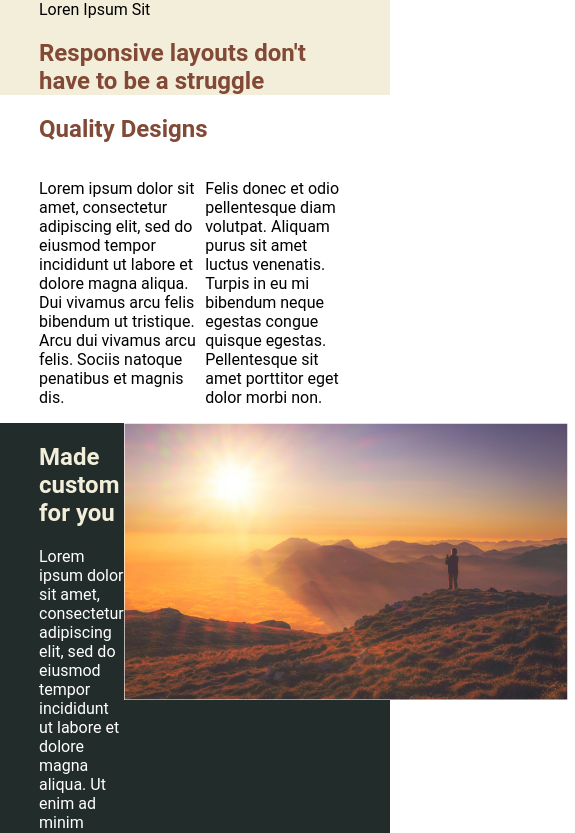
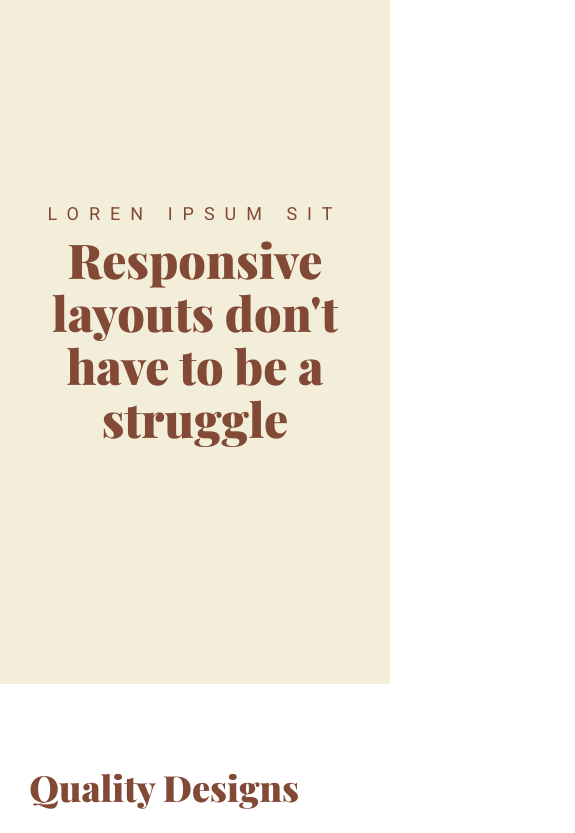
Before and after one commit to Ero6067/flexbox-challenge, a plain HTML site: page index.html in a window 390 px wide. Shown: the top 833 px of the page, 575 px wide, since content can reach past the window. Drawn offline with nearby package versions, Linux system fonts and the light colour scheme.

Commit message:
Finishing the mobile version of the specifications

```diff
--- a/index.html
+++ b/index.html
@@ -4,6 +4,12 @@
     <meta charset="UTF-8" />
     <meta http-equiv="X-UA-Compatible" content="IE=edge" />
     <meta name="viewport" content="width=device-width, initial-scale=1.0" />
+    <link rel="preconnect" href="https://fonts.googleapis.com" />
+    <link rel="preconnect" href="https://fonts.gstatic.com" crossorigin />
+    <link
+      href="https://fonts.googleapis.com/css2?family=Playfair+Display:wght@900&family=Roboto:wght@300;400&display=swap"
+      rel="stylesheet"
+    />
     <link rel="stylesheet" href="style.css" />
     <title>Responsive Layouts Don't have to be a Struggle</title>
   </head>
--- a/style.scss
+++ b/style.scss
@@ -7,27 +7,63 @@ $secondary-color: #824936;
   box-sizing: border-box;
 }
 
+body {
+  margin: 0;
+  font-family: 'Roboto', sans-serif;
+  font-size: 1.3rem;
+  line-height: 1.6;
+  color: #222c2a;
+}
+
+img {
+  align-self: flex-start;
+  max-width: 100%;
+}
+
+h1,
+h2 {
+  margin-top: 0;
+  font-family: 'Playfair Display', serif;
+  font-weight: 900;
+  line-height: 1.1;
+}
+
+section {
+  padding: 4em 0;
+}
+
+.container {
+  width: 85%;
+  max-width: 1128px;
+  margin: 0 auto;
+}
+
 .section-title {
+  font-size: 2.25rem;
   color: $primary-color;
 }
 
 .section-title--dark {
   color: $secondary-color;
 }
-body {
-  margin: 0;
-  font-family: 'Roboto', sans-serif;
-  font-size: 1rem;
-}
 
 .intro {
   background-color: $primary-color;
+  text-align: center;
+  padding: 200px 0;
+  color: $secondary-color;
 }
+
 .intro__text {
-  margin: 0 auto;
+  margin: 0;
+  letter-spacing: 10px;
+  text-transform: uppercase;
+  font-size: 1.125rem;
+  margin: 0 0 0.25em;
 }
 
 .intro__title {
+  font-size: 3rem;
   color: $secondary-color;
 }
 .section-three {
@@ -40,13 +76,13 @@ body {
   color: #fff;
 }
 
-.container {
-  width: 80%;
-  max-width: 1128px;
-  margin: 0 auto;
+.row {
+  //   display: flex;
+  //   justify-content: space-between;
 }
 
-.row {
-  display: flex;
-  justify-content: space-between;
+.col {
+  //   width: 45%;
+
+  //   margin: 2rem;
 }
```
Also changed, not shown: style.css, 1 other file.
